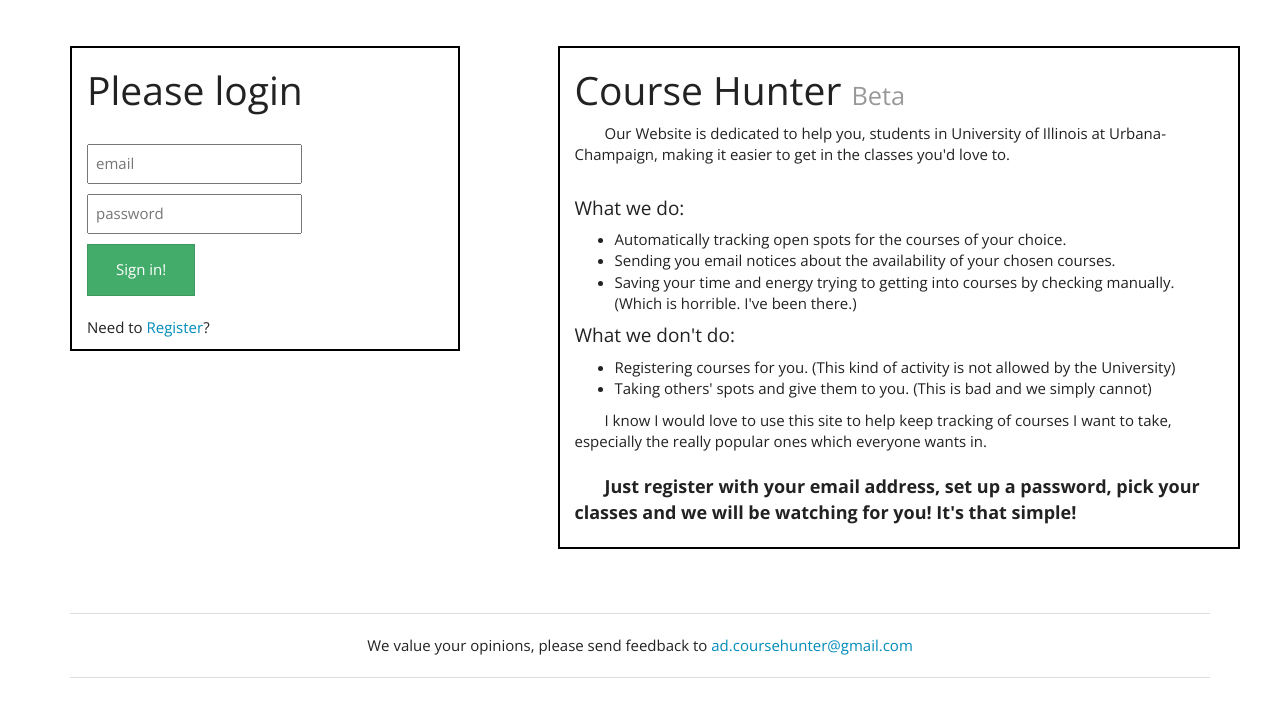
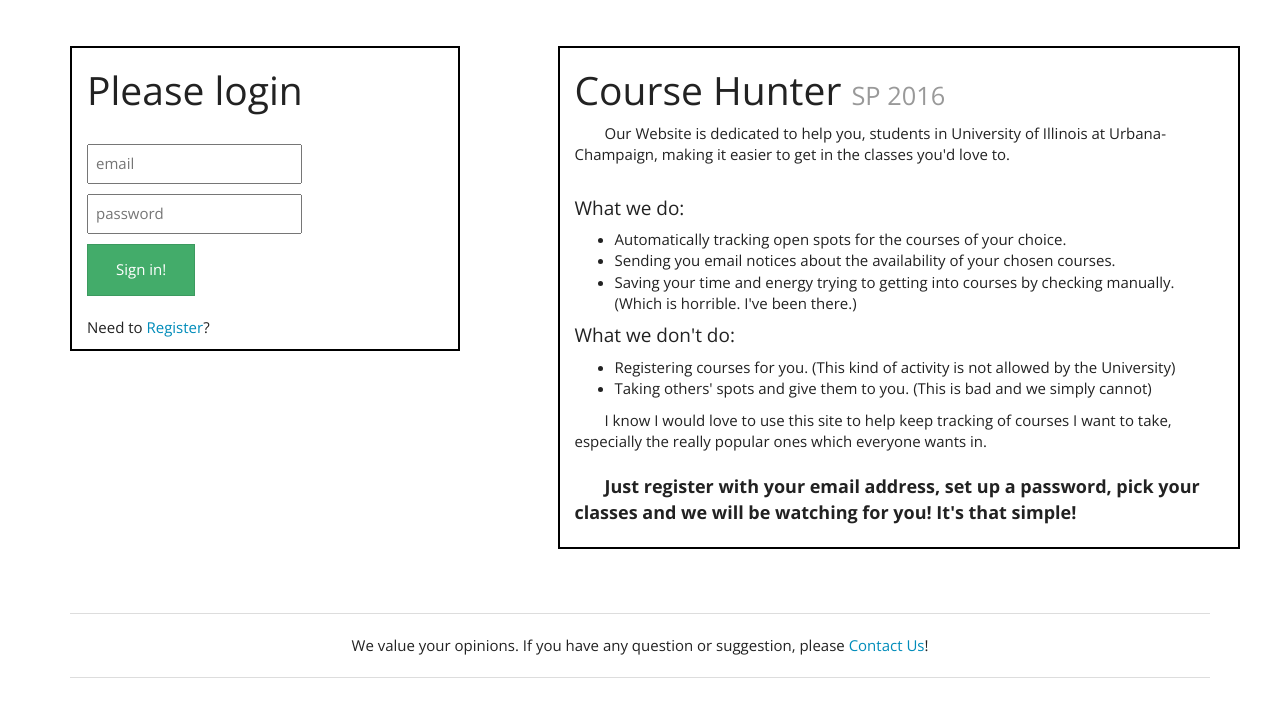
Before and after one commit to MingzeGao2/get-me-to-course, a Flask app: page /login in a window 1280 px wide. Shown: the part 45-762 px from the top of the page. Run offline with Flask 2, Linux system fonts and the light colour scheme; some libraries are stand-ins or nearby versions; some web fonts are replaced.

Commit message:
updated announcement

```diff
--- a/manage.py
+++ b/manage.py
@@ -16,6 +16,8 @@
 from pyquery import PyQuery as pq
 import mechanize
 import cookielib
+
+from werkzeug.contrib.fixers import ProxyFix
 
 # app.config.from_object(os.environ['APP_SETTINGS'])
 app.config.from_object("project.config.DevelopmentConfig")
@@ -149,8 +151,8 @@
 def service():
     """Start the query service."""
     master()
-    app.run(host="0.0.0.0", port=80)
+    # app.run(host="0.0.0.0", port=80)
 
-
+app.wsgi_app = ProxyFix(app.wsgi_app)
 if __name__ == '__main__':
     manager.run()
--- a/project/templates/_base.html
+++ b/project/templates/_base.html
@@ -46,7 +46,7 @@
 
       <br />
       <hr />
-      <p style="text-align:center;">We value your opinions, please send feedback to <a href="mailto:ad.coursehunter@gmail.com">ad.coursehunter@gmail.com</a></p>
+      <p style="text-align:center;">We value your opinions. If you have any question or suggestion, please <a href="{{ url_for('user.contactus') }}">Contact Us</a>!</p>
       <hr />
     </div>
 
--- a/project/templates/user/login.html
+++ b/project/templates/user/login.html
@@ -54,7 +54,7 @@
 
 <div id="anouncementdiv" class="col-sm-7">
 
-  <h1>Course Hunter <small>Beta</small></h1>
+  <h1>Course Hunter <small>SP 2016</small></h1>
   <!-- {% block anouncement %}{% endblock %} -->
   {% include "anouncement.html" %}
 
```
